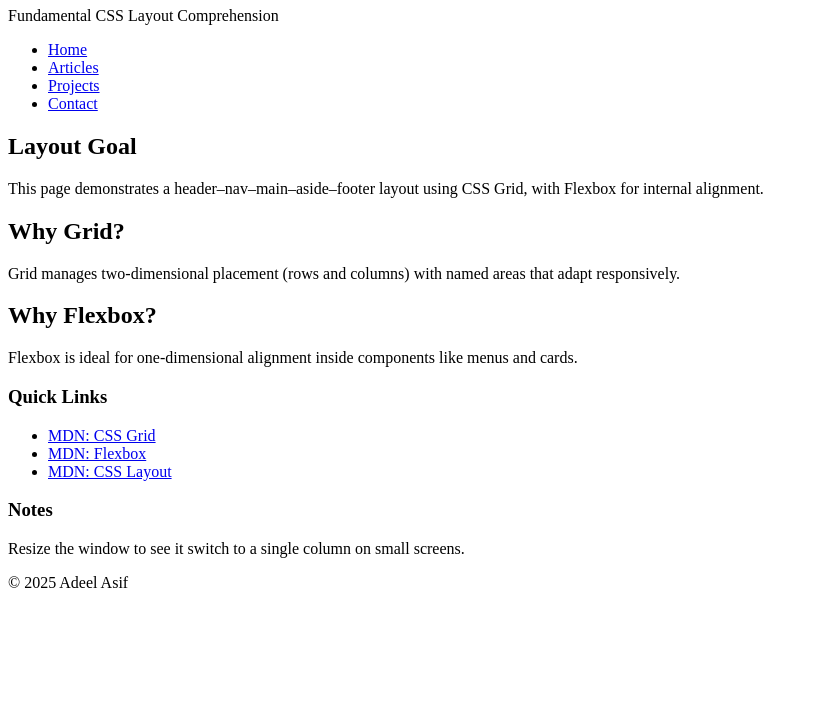
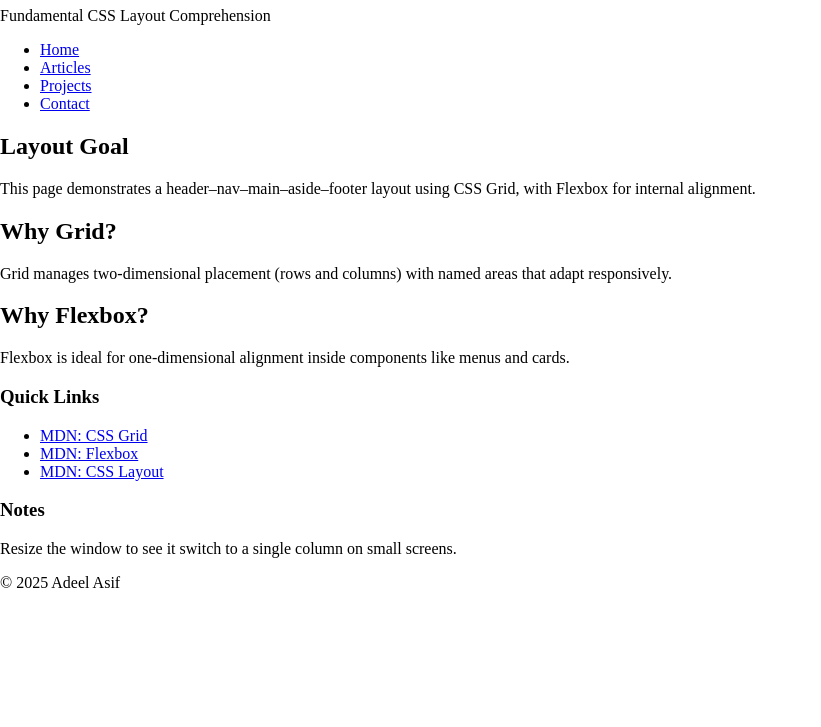
Before and after one commit to bestplayrr/assigment3_part3, a plain HTML site: page index.html in a window 1280 px wide. Shown: the part 73-800 px from the top of the page, without its empty margins (0-821 px from the left). Drawn offline with Linux system fonts and the light colour scheme.

Commit message:
feat
add variables and base resets

```diff
--- a/style.css
+++ b/style.css
@@ -4,3 +4,15 @@ File: style.css
 Date: October 2025
 Description: Grid-based page layout with flexbox components; responsive breakpoint.
 */
+
+:root{
+  --ink:#222;
+  --muted:#666;
+  --brand:#0a5bd3;
+  --bg:#f6f7fb;
+  --panel:#fff;
+  --border:#e6e8ef;
+}
+
+*{ box-sizing:border-box; }
+html, body{ margin:0; padding:0; }
```
